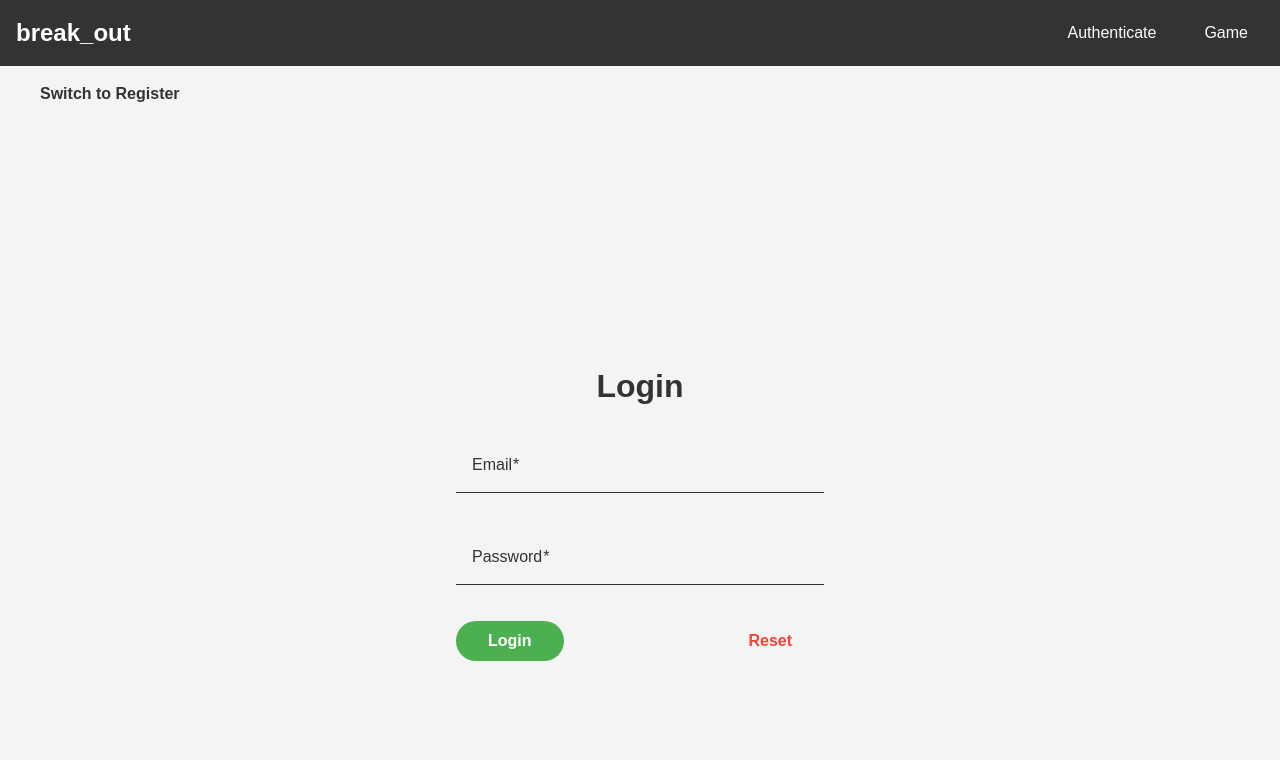
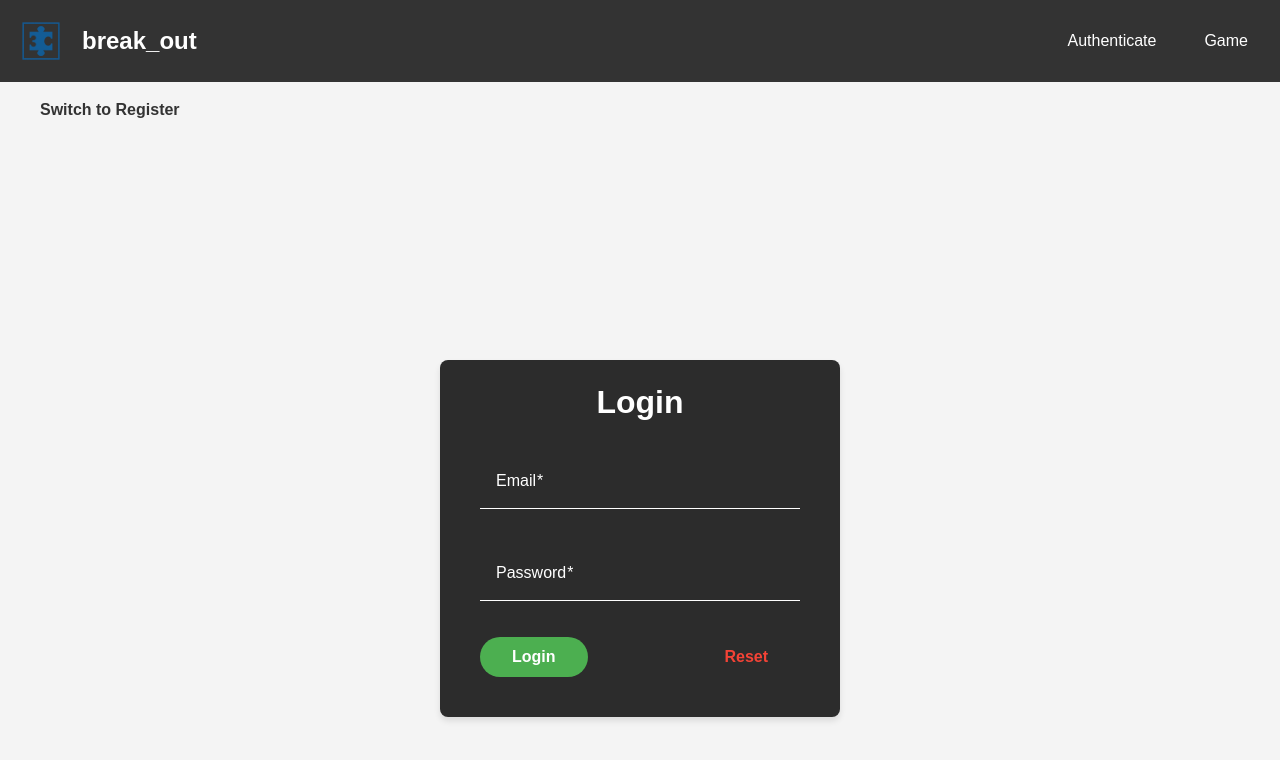
Before and after one commit to TriGonostylops/break-out, an Angular app in the folder break_out/: page /authenticate in a window 1280 px wide. Shown: the top 760 px of the page. Built offline with nearby package versions, Linux system fonts and the light colour scheme.

Commit message:
style: quick improvements

```diff
--- a/break_out/src/app/components/header/header.component.html
+++ b/break_out/src/app/components/header/header.component.html
@@ -1,9 +1,12 @@
 <header>
-    <nav>
-        <span routerLink="/"> {{title}} </span>
-        <ul>
-            <li routerLink="authenticate">Authenticate</li>
-            <li routerLink="map-selector">Game</li>
-        </ul>
-    </nav>
+  <nav>
+    <a routerLink="/" class="logo-link">
+      <img src="logo_v1.webp" alt="Logo" class="logo" />
+      <span routerLinkActive="active"> {{ title }} </span>
+    </a>
+    <ul>
+      <li routerLink="authenticate" routerLinkActive="active">Authenticate</li>
+      <li routerLink="map-selector" routerLinkActive="active">Game</li>
+    </ul>
+  </nav>
 </header>
--- a/break_out/src/app/components/header/header.component.scss
+++ b/break_out/src/app/components/header/header.component.scss
@@ -1,4 +1,7 @@
 header {
+  position: sticky;
+  top: 0;
+  z-index: 1000;
   background-color: #333;
   color: white;
   padding: 1rem;
@@ -8,10 +11,22 @@ header {
     justify-content: space-between;
     align-items: center;
 
+    .logo-link {
+      display: flex;
+      align-items: center;
+    }
+
     span {
       font-size: 1.5rem;
       font-weight: bold;
       cursor: pointer;
+      display: flex;
+      align-items: center;
+    }
+
+    .logo {
+      height: 50px;
+      margin-right: 1rem;
     }
 
     ul {
@@ -25,7 +40,7 @@ header {
         cursor: pointer;
         padding: 0.5rem 1rem;
         border-radius: 4px;
-        transition: background-color 0.3s;
+        transition: background-color 0.3s, color 0.3s;
 
         &:hover {
           background-color: #555;
--- a/break_out/src/app/pages/authenticate/authenticate.component.scss
+++ b/break_out/src/app/pages/authenticate/authenticate.component.scss
@@ -1,5 +1,5 @@
 .switch-button {
-  background-color: #6200ea; /* Modern purple tone */
+  background-color: #6200ea;
   color: white;
   font-weight: bold;
   border-radius: 50px;
--- a/break_out/src/app/pages/login/login.component.html
+++ b/break_out/src/app/pages/login/login.component.html
@@ -1,5 +1,5 @@
 <div class="login-container">
-  <mat-card>
+  <mat-card class="card">
     <mat-card-title>Login</mat-card-title>
     <mat-card-content>
       <form [formGroup]="loginForm" (ngSubmit)="onLogin()">
--- a/break_out/src/app/pages/login/login.component.scss
+++ b/break_out/src/app/pages/login/login.component.scss
@@ -37,7 +37,7 @@ mat-form-field {
 }
 
 .login-button {
-  background-color: #4caf50; // Same as register-button
+  background-color: #4caf50;
   color: white;
   font-weight: bold;
   border-radius: 50px;
@@ -46,7 +46,7 @@ mat-form-field {
 }
 
 .reset-button {
-  color: #f44336; // Same as reset-button
+  color: #f44336;
   font-weight: bold;
   border-radius: 50px;
   padding: 0.5rem 2rem;
@@ -64,3 +64,16 @@ mat-form-field {
   transform: scale(0.95);
   box-shadow: 0 2px 4px rgba(0, 0, 0, 0.2);
 }
+
+.card {
+  background-color: #2c2c2c;
+  box-shadow: 0 4px 6px rgba(0, 0, 0, 0.1);
+  border-radius: 8px;
+  padding: 1.5rem;
+  color: white;
+  transition: transform 0.3s;
+
+  &:hover {
+    transform: translateY(-5px);
+  }
+}
--- a/break_out/src/app/pages/map-selector/map-selector.component.scss
+++ b/break_out/src/app/pages/map-selector/map-selector.component.scss
@@ -1,21 +1,50 @@
+/* Updated styles for the map selector component */
 .map-selector-container {
-    text-align: center;
-    padding: 2rem;
+  display: flex;
+  flex-direction: column;
+  align-items: center;
+  padding: 1rem;
 }
 
 .map-list {
-    display: flex;
-    flex-wrap: wrap;
-    justify-content: center;
-    gap: 16px;
+  display: grid;
+  grid-template-columns: repeat(auto-fill, minmax(150px, 1fr));
+  gap: 1.5rem;
+  width: 100%;
+  max-width: 800px;
 }
 
 .map-card {
-    width: 300px;
-    cursor: pointer;
-    transition: transform 0.2s ease;
+  background-color: #333;
+  border-radius: 8px;
+  overflow: hidden;
+  box-shadow: 0 4px 6px rgba(0, 0, 0, 0.1);
+  transition: transform 0.2s, box-shadow 0.2s;
+  padding: 1rem;
 }
 
 .map-card:hover {
   transform: scale(1.05);
+  box-shadow: 0 6px 10px rgba(0, 0, 0, 0.2);
 }
+
+.map-card img {
+  width: 100%;
+  height: auto;
+  aspect-ratio: 1 / 1;
+  object-fit: cover;
+}
+
+.map-card mat-card-title {
+  text-align: center;
+  font-weight: bold;
+  font-size: 1.2rem;
+  color: #add8e6;
+  margin-bottom: 0.5rem;
+}
+
+.map-card mat-card-subtitle {
+  text-align: center;
+  font-size: 1rem;
+  color: #555;
+}
--- a/break_out/src/app/pages/register/register.component.html
+++ b/break_out/src/app/pages/register/register.component.html
@@ -1,5 +1,5 @@
 <div class="register-container">
-  <mat-card>
+  <mat-card class="card">
     <mat-card-title class="register-title">Register</mat-card-title>
     <mat-card-content>
       <form [formGroup]="registerForm" (ngSubmit)="onRegister()">
--- a/break_out/src/app/pages/register/register.component.scss
+++ b/break_out/src/app/pages/register/register.component.scss
@@ -69,3 +69,16 @@ mat-form-field {
   transform: scale(0.95);
   box-shadow: 0 2px 4px rgba(0, 0, 0, 0.2);
 }
+
+.card {
+  background-color: #2c2c2c;
+  box-shadow: 0 4px 6px rgba(0, 0, 0, 0.1);
+  border-radius: 8px;
+  padding: 1.5rem;
+  color: white;
+  transition: transform 0.3s;
+
+  &:hover {
+    transform: translateY(-5px);
+  }
+}
```
Also changed, not shown: break_out/public/logo_v1.webp (added), break_out/src/app/models/map.interface.ts (indentation only). Lines whose indentation alone changed are shown as unchanged.
